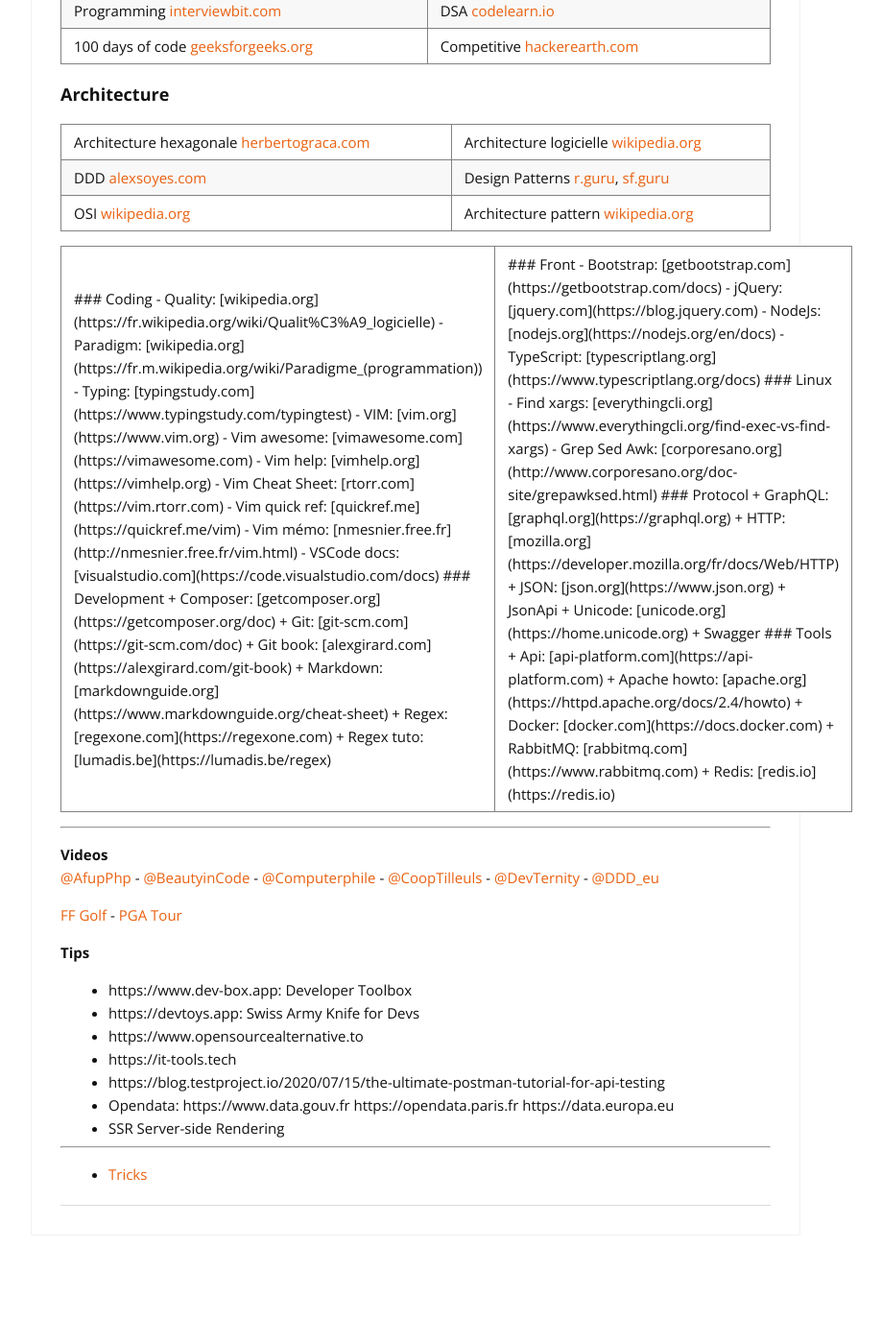
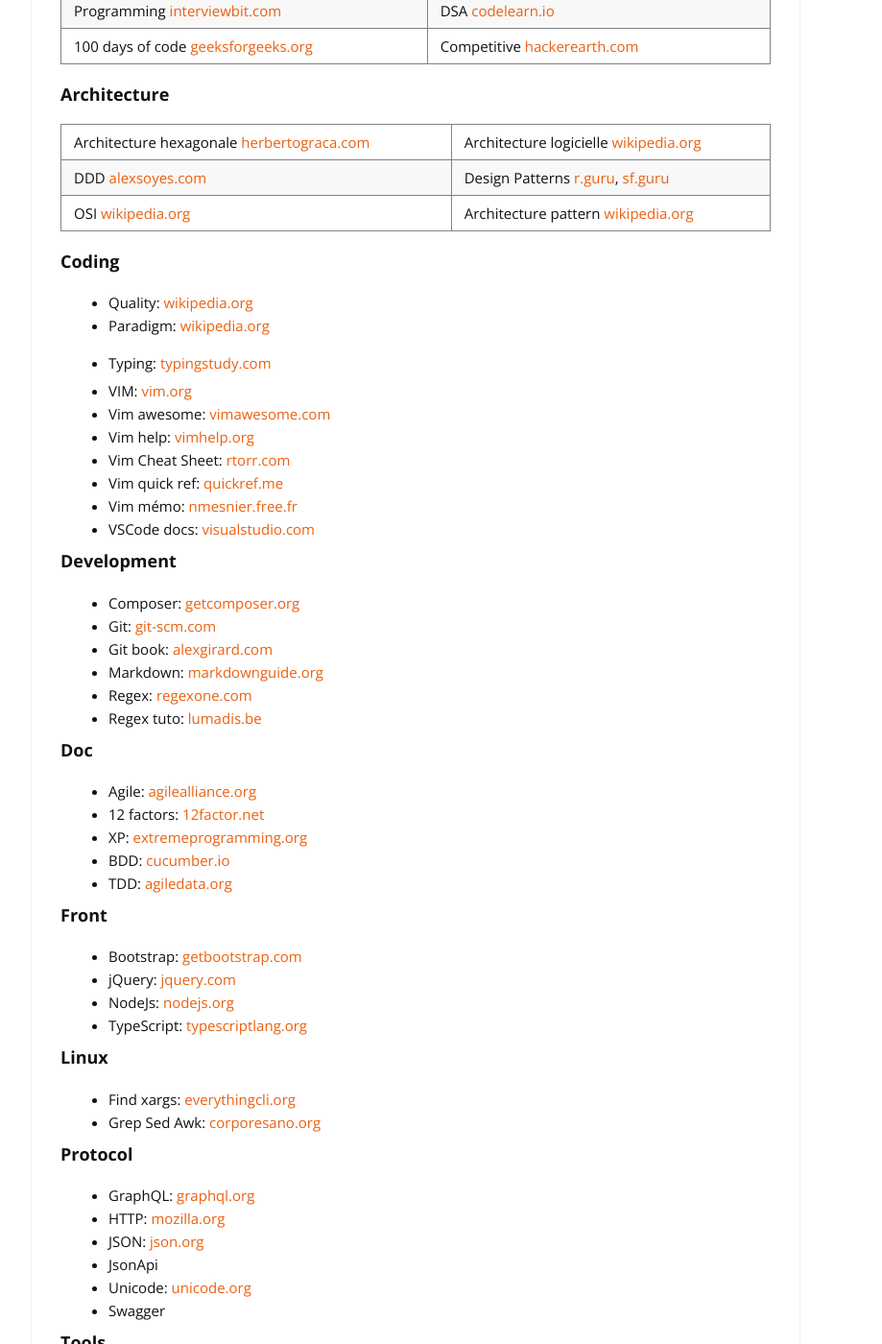
Before and after one commit to cylmat/cylmat.github.io, a Jekyll site: the page built from _pages/USEFUL.md, in a window 1280 px wide and 1400 px high, scrolled down 1168 px. Shown: the whole window at 96% size, without its empty margins (207-1126 px from the left). Built offline with Jekyll 4.4.1, drawn with Linux system fonts in a browser that asks for light colours; nearby versions of some CDN libraries; some of the changed text lies outside the part shown.

Commit message:
Update USEFUL.md

```diff
--- a/_pages/USEFUL.md
+++ b/_pages/USEFUL.md
@@ -47,8 +47,6 @@
 |DDD [alexsoyes.com](https://alexsoyes.com/ddd-domain-driven-design)|Design Patterns [r.guru](https://refactoring.guru/fr/design-patterns), [sf.guru](https://springframework.guru/gang-of-four-design-patterns)|
 |OSI [wikipedia.org](https://fr.wikipedia.org/wiki/Mod%C3%A8le_OSI)|Architecture pattern [wikipedia.org](https://en.wikipedia.org/wiki/Architectural_pattern)|
 
-<table><tr><td>
-
 ### Coding
 - Quality: [wikipedia.org](https://fr.wikipedia.org/wiki/Qualit%C3%A9_logicielle)
 - Paradigm: [wikipedia.org](https://fr.m.wikipedia.org/wiki/Paradigme_(programmation))
@@ -70,7 +68,12 @@
 + Regex: [regexone.com](https://regexone.com)
 + Regex tuto: [lumadis.be](https://lumadis.be/regex)
 
-</td><td>
+### Doc
++ Agile: [agilealliance.org](https://www.agilealliance.org/agile101/12-principles-behind-the-agile-manifesto)
++ 12 factors: [12factor.net](https://12factor.net)
++ XP: [extremeprogramming.org](http://www.extremeprogramming.org)
++ BDD: [cucumber.io](https://cucumber.io/docs/bdd)
++ TDD: [agiledata.org](http://agiledata.org/essays/tdd.html)
 
 ### Front
 - Bootstrap: [getbootstrap.com](https://getbootstrap.com/docs)
@@ -97,8 +100,6 @@
 + RabbitMQ: [rabbitmq.com](https://www.rabbitmq.com)
 + Redis: [redis.io](https://redis.io)
 
-</td></tr></table>
-
 ---
 **Videos**
 [@AfupPhp](https://www.youtube.com/@afupPHP) -
```
